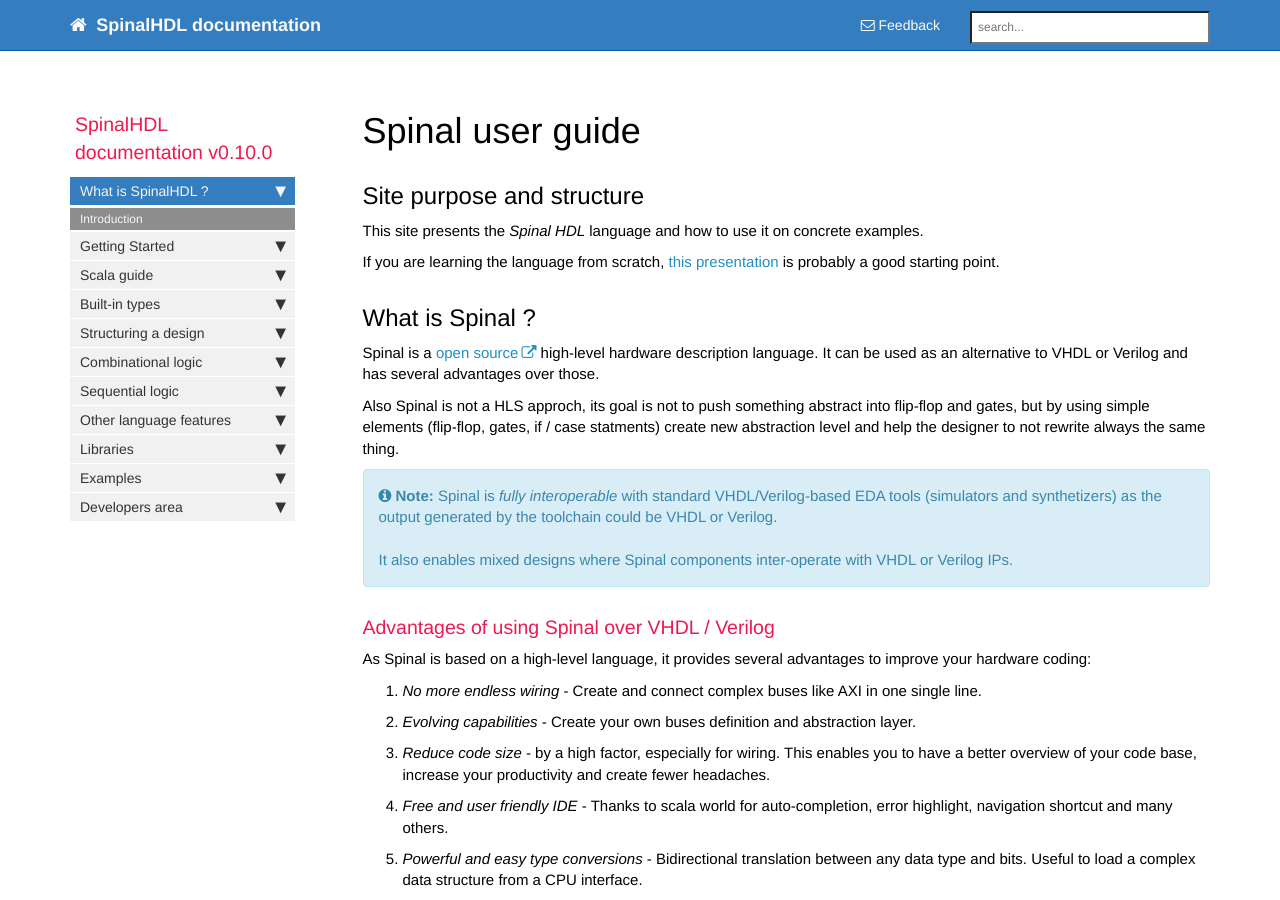
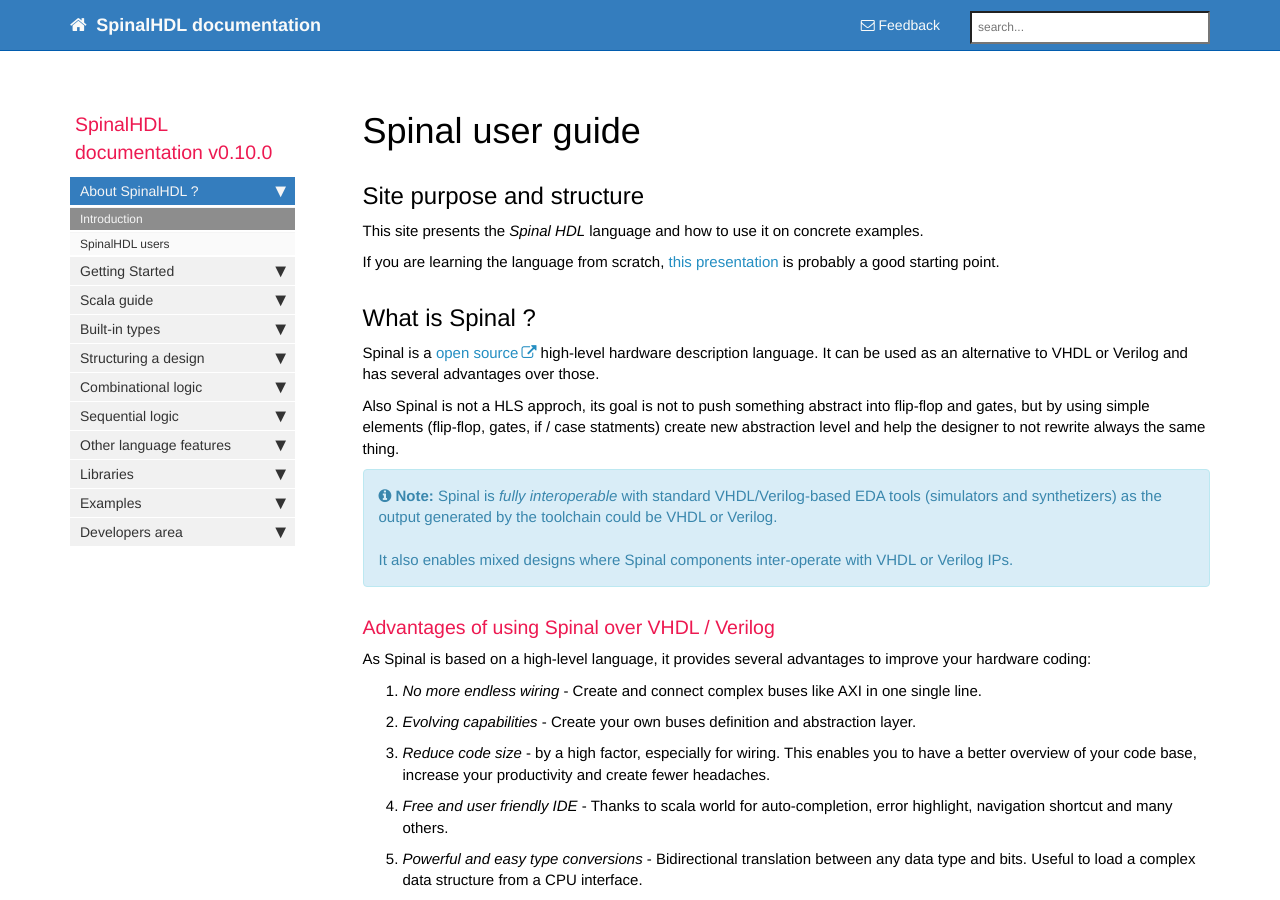
Before and after one commit to SpinalHDL/SpinalDoc, a Jekyll site: the page built from spinal/index.md, in a window 1280 px wide and 900 px high. Built offline with Jekyll 4.4.1, drawn with Linux system fonts in a browser that asks for light colours; nearby versions of some CDN libraries; comment, search, counter and statistics services are not loaded.

Commit message:
Add users page

```diff
--- a/_data/sidebars/spinal_sidebar.yml
+++ b/_data/sidebars/spinal_sidebar.yml
@@ -5,11 +5,15 @@ entries:
   product: SpinalHDL documentation
   version: v0.10.0
   folders:
-  - title: What is SpinalHDL ?
+  - title: About SpinalHDL ?
     output: web
     folderitems:
     - title: Introduction
       url: /
+      output: web
+
+    - title: SpinalHDL users
+      url: /users
       output: web
 
   - title: Getting Started
@@ -22,7 +26,6 @@ entries:
     - title: Presentation (PDF)
       url: /presentation/
       output: web
-
 
   - title: Scala guide
     output: web
```
